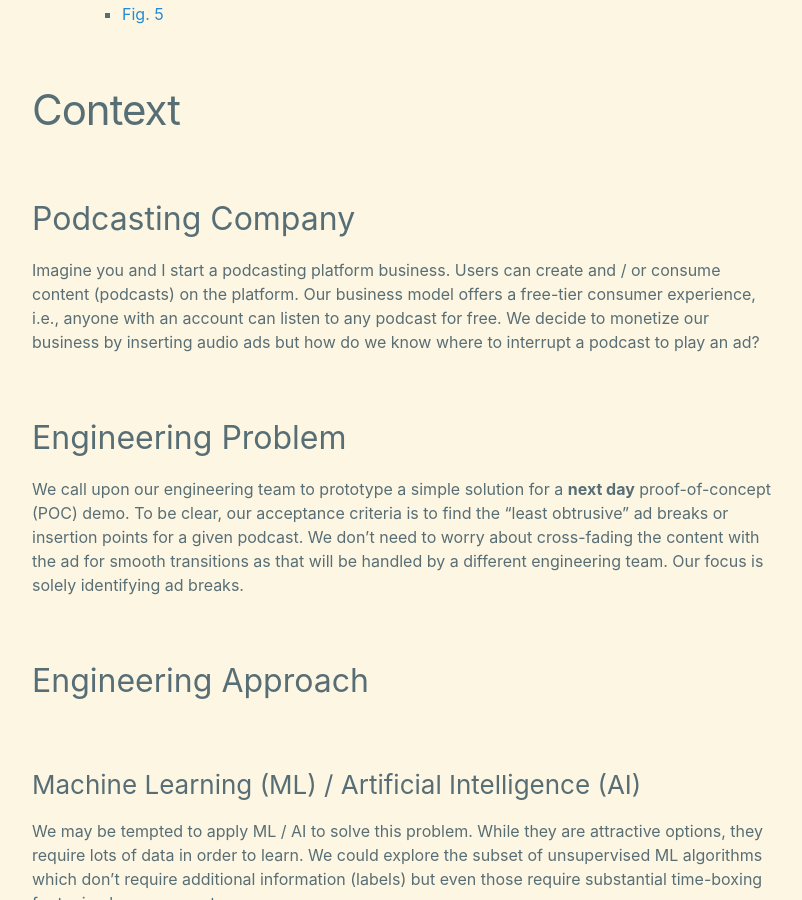
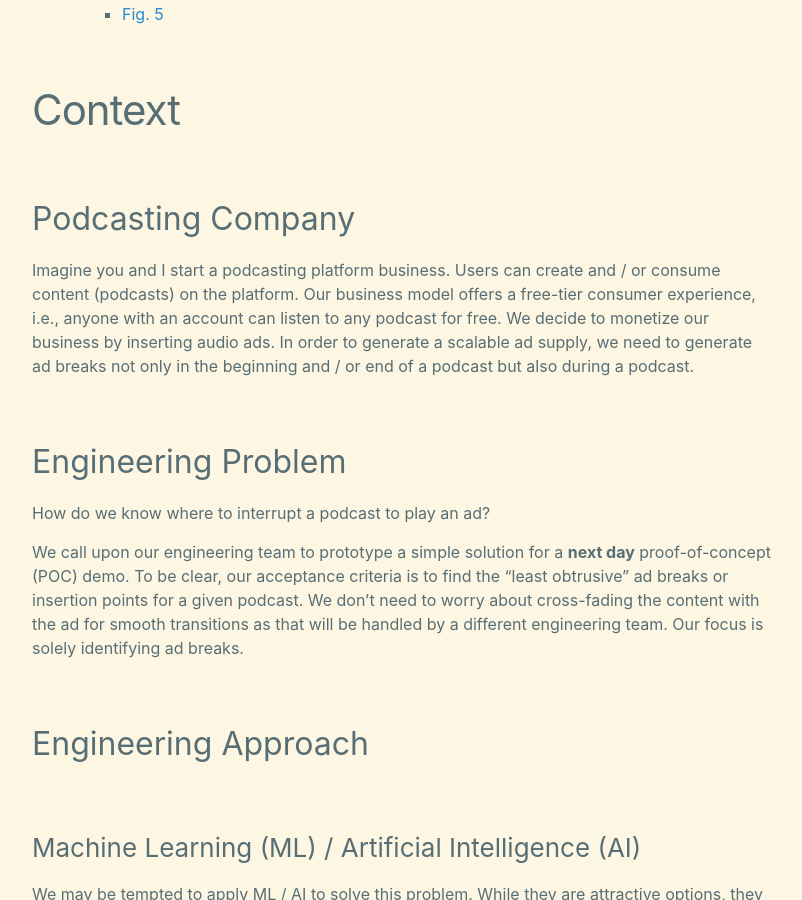
Before and after one commit to daniel-deychakiwsky/daniel-deychakiwsky.github.io, a Jekyll site: the page built from _posts/2021-03-21-simple-podcast-ad-insertion.md, in a window 1280 px wide and 900 px high, scrolled down 651 px. Shown: the whole window, without its empty margins (238-1040 px from the left). Built offline with Jekyll 4.4.1, drawn with Linux system fonts in a browser that asks for light colours.

Commit message:
[blog post] simple podcast ad insertion

```diff
--- a/_posts/2021-03-21-simple-podcast-ad-insertion.md
+++ b/_posts/2021-03-21-simple-podcast-ad-insertion.md
@@ -23,10 +23,14 @@
 Users can create and / or consume content (podcasts) on the platform.
 Our business model offers a free-tier consumer experience, i.e.,
 anyone with an account can listen to any podcast for free.
-We decide to monetize our business by inserting audio ads but how
-do we know where to interrupt a podcast to play an ad?
+We decide to monetize our business by inserting audio ads. In order
+to generate a scalable ad supply, we need to generate ad breaks
+not only in the beginning and / or end of a podcast but also during
+a podcast.
 
 ## Engineering Problem
+
+How do we know where to interrupt a podcast to play an ad?
 
 We call upon our engineering team to prototype a simple solution for a **next day**
 proof-of-concept (POC) demo. To be clear, our acceptance criteria is to
```
